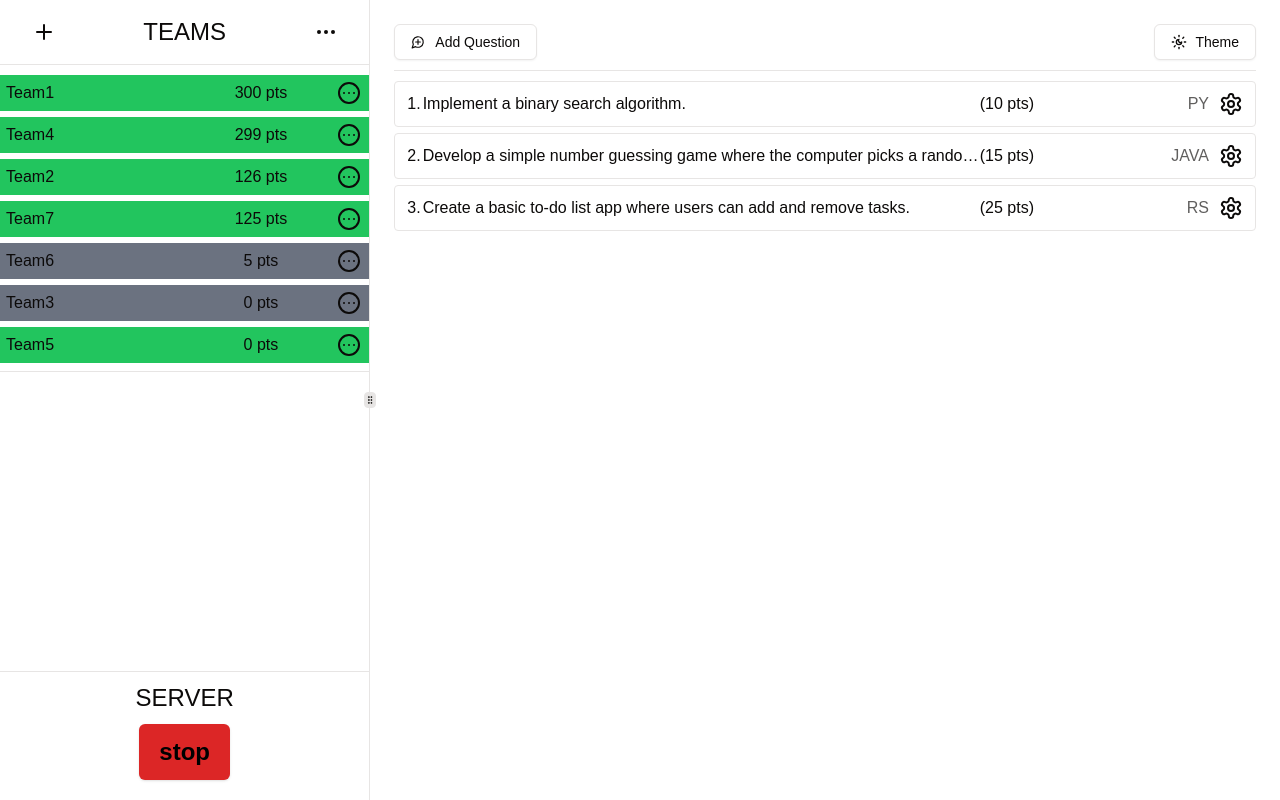
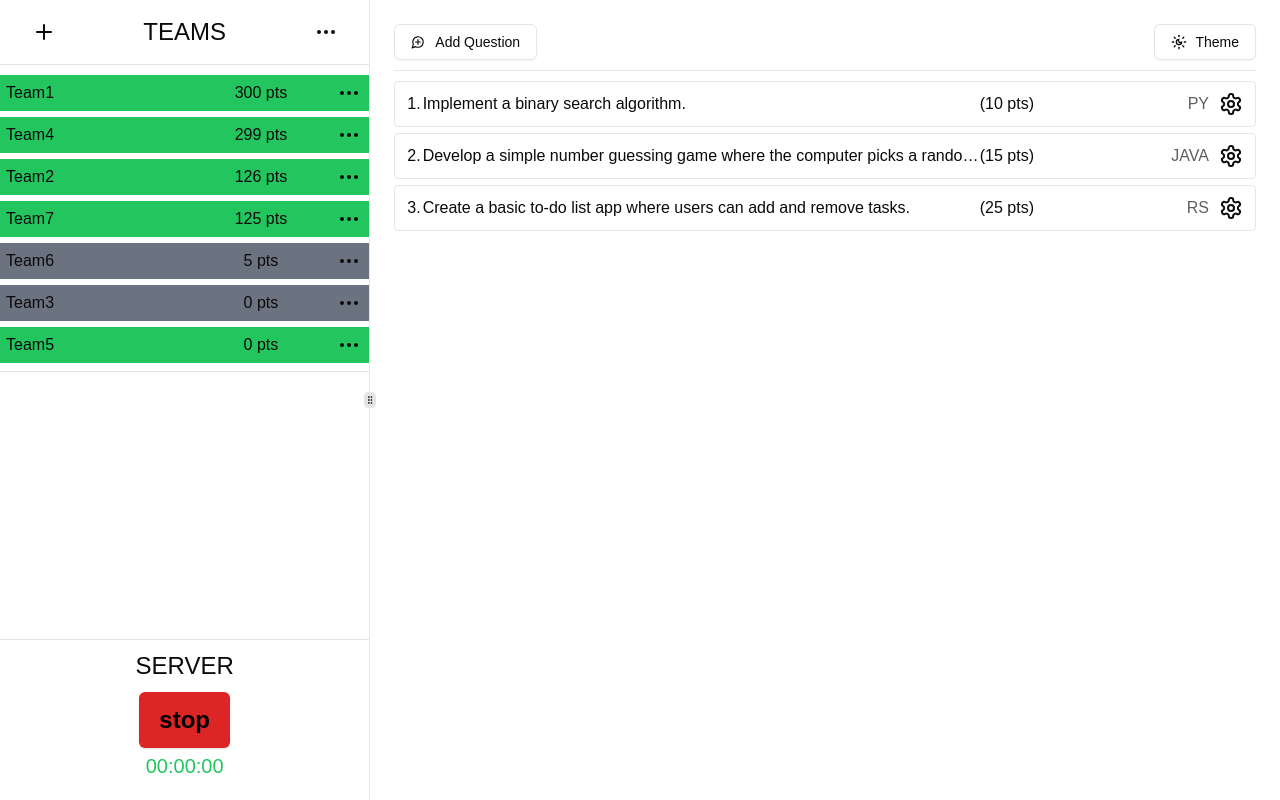
Before and after one commit to thecapst1/basalt, a Next.js app in the folder client/: page /host in a window 1280 px wide. Built offline with nearby package versions, Linux system fonts and the light colour scheme.

Commit message:
Added temporary time and fixed ellipsis

```diff
--- a/client/app/host/page.tsx
+++ b/client/app/host/page.tsx
@@ -42,7 +42,6 @@ import {
     Moon,
     Sun,
     SunMoon,
-    CircleEllipsis,
     Trash,
     Pen,
 } from 'lucide-react';
@@ -169,7 +168,7 @@ export default function Host() {
                                 <p>{team.points} pts</p>
                                 <DropdownMenu>
                                     <DropdownMenuTrigger className="pr-0.5">
-                                        <CircleEllipsis />
+                                        <Ellipsis />
                                     </DropdownMenuTrigger>
                                     <DropdownMenuContent>
                                         {team.status ? (
@@ -225,6 +224,11 @@ export default function Host() {
                     >
                         {isServerOn === null ? 'loading...' : isServerOn ? 'stop' : 'start'}
                     </Button>
+                    <p
+                        className={`mt-1 text-xl ${isServerOn === null || !isServerOn ? 'text-gray-400' : 'text-green-500'}`}
+                    >
+                        00:00:00
+                    </p>
                 </div>
             </ResizablePanel>
 
```
